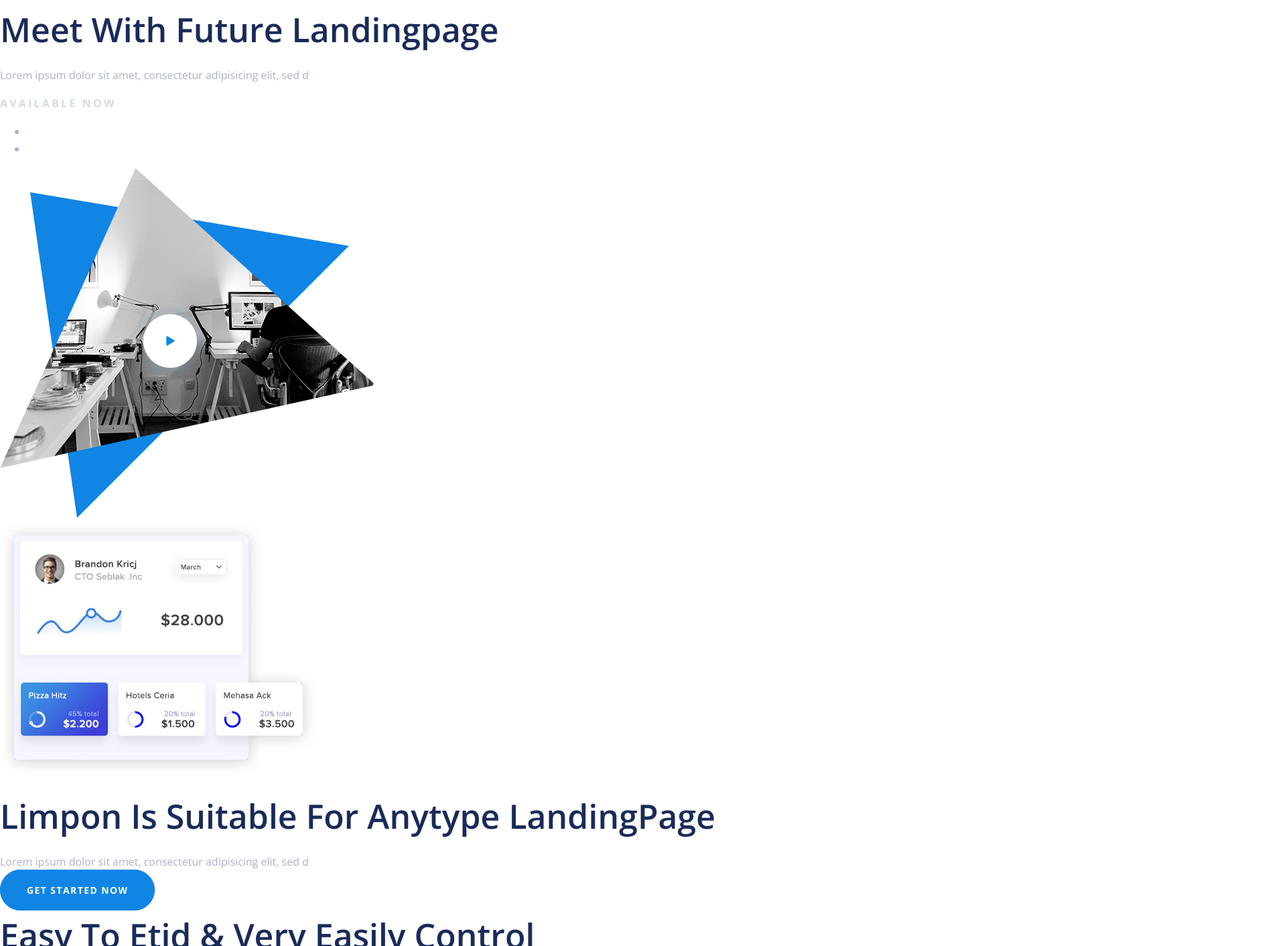
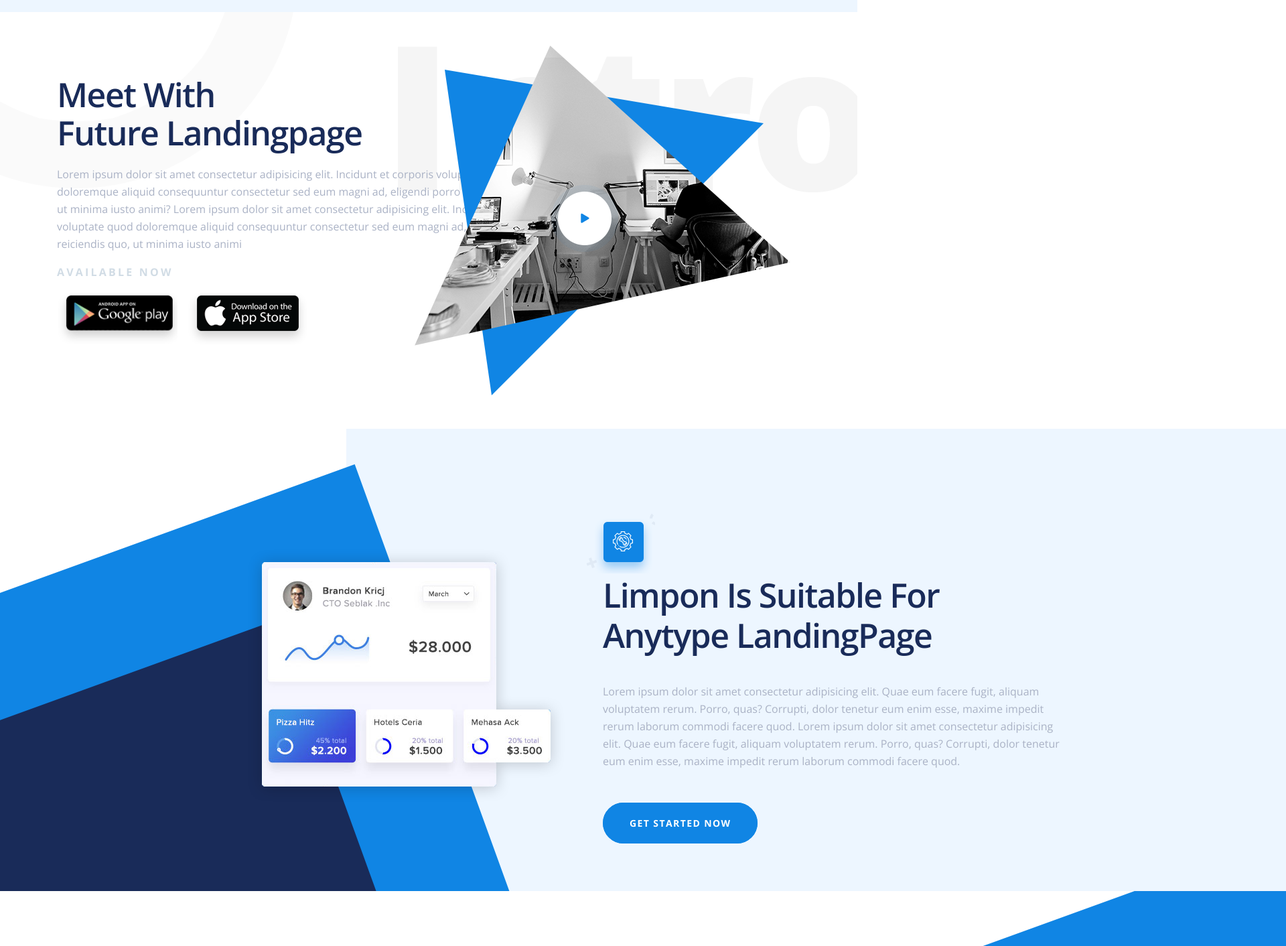
Before and after one commit to MaximMerenyaev/Limpon, a plain HTML site: page index.html in a window 1280 px wide. Shown: the part 4520-5932 px from the top of the page at 67% size, 1920 px wide, since content can reach past the window. Drawn offline with nearby package versions, Linux system fonts and the light colour scheme.

Commit message:
add_17LR
add_17LR

```diff
--- a/css/style.css
+++ b/css/style.css
@@ -551,7 +551,7 @@ h1 {
 
 .page-stat {
     background-color: #edf6ff;
-    padding: 115px 0px 95px 0px;
+    padding: 85px 0px 95px 0px;
 }
 
 .page-screen {
@@ -942,7 +942,7 @@ h1 {
 .page-software {
     padding: 117px 0 219px 0;
     display: block;
-    background-image: url(/img/Grab_your_software_section/BG_grab.png);
+    background-image: url(../img/Grab_your_software_section/BG_grab.png);
     background-repeat: no-repeat;
     /* background-size: cover; */
 
@@ -956,7 +956,7 @@ h1 {
 
 .bg-im {
     display: block;
-    background-image: url(/img/Grab_your_software_section/imageblur_grab_you.png);
+    background-image: url(../img/Grab_your_software_section/imageblur_grab_you.png);
     width: 931px;
     height: 860px;
     right: 940px;
@@ -996,7 +996,7 @@ h1 {
 
 .page-clients {
     display: block;
-    background-image: url(/img/Clients/image2vector.svg);
+    background-image: url(../img/Clients/image2vector.svg);
     background-repeat: no-repeat;
     background-size: 97%;
     padding-top: 150px;
@@ -1041,7 +1041,7 @@ h1 {
 .ava {
     display: block;
     position: absolute;
-    background-image: url(/img/Clients/avatar.png);
+    background-image: url(../img/Clients/avatar.png);
     background-size: cover;
     width: 54px;
     height: 71px;
@@ -1054,3 +1054,151 @@ h1 {
     left: 75px;
     top: 10px;
 }
+
+.page-app {
+    background-image: url(../img/Video/BGVideo.png);
+    background-repeat: no-repeat;
+    /* background-size: cover; */
+    position: relative;
+    padding-bottom: 125px;
+}
+
+.videoim {
+    display: block;
+    position: absolute;
+    top: 50px;
+    right: 100px;
+}
+
+.meet-text {
+    /* width: 300px; */
+    padding-top: 75px;
+    position: relative;
+    padding-right: 350px;
+}
+
+.title-h3 {
+    font-size: 50px;
+    font-weight: 600;
+    color: #192b59;
+    line-height: 15px;
+    letter-spacing: -1.5px;
+}
+
+.link-google {
+    background-image: url(../img/Video/GooglePlay_button.png);
+    display: block;
+    width: 180px;
+    height: 80px;
+    background-size: cover;
+    /* margin: 0px auto; */
+}
+
+.link-appstore {
+    background-image: url(../img/Video/AppStore_button.png);
+    display: block;
+    width: 180px;
+    height: 80px;
+    background-size: cover;
+    margin-left: 15px;
+    /* margin: 0px auto; */
+}
+
+.navv {
+    font-size: 12px;
+    font-weight: 700;
+    color: #8492b7;
+    text-transform: uppercase;
+    letter-spacing: 0.2em;
+    margin: 0px;
+    padding: 0px;
+    list-style-type: none;
+    display: flex;
+}
+
+.page-suitable_for_anytype {
+    background-image: url(../img/Features_limpon_is/FeaturesBG.png);
+    background-repeat: no-repeat;
+    /* background-size: cover; */
+    position: relative;
+    width: 1920px;
+    height: 690px;
+}
+
+.icon-feat {
+    display: block;
+    background-image: url(../img/Grab_your_software_section/icon_grab.png);
+    background-repeat: no-repeat;
+    width: 103px;
+    height: 92px;
+    /* background-position: -30px 0; */
+    position: relative;
+    margin-left: 875px;
+    bottom: 260px;
+}
+
+.feat-text {
+    max-width: 700px;
+    margin-left: 900px;
+    bottom: 300px;
+    position: relative;
+}
+
+.img-br {
+    position: relative;
+    left: 370px;
+    top: 180px;
+}
+
+.btn-feat {
+    max-width: 800px;
+    margin-left: 900px;
+    bottom: 250px;
+    position: relative;
+}
+
+.page-easy_to_edit {
+    background-image: url(../img/Features2_Easy_to_edit/Features2BG.png);
+    background-repeat: no-repeat;
+    position: relative;
+    width: 1920px;
+    height: 691px;
+}
+
+.icon_easy {
+    display: block;
+    background-image: url(../img/Grab_your_software_section/icon_grab.png);
+    background-repeat: no-repeat;
+    width: 103px;
+    height: 92px;
+    position: relative;
+    margin-left: 387px;
+    top: 120px
+}
+
+.easy-text {
+    top: 92px;
+    max-width: 645px;
+    margin-left: 407px;
+    position: relative;
+}
+
+.easy-text .title-h2 {
+    max-width: 425px;
+}
+
+.img-easy {
+    position: relative;
+    left: 1050px;
+    bottom: 325px;
+}
+
+.btn-easy {
+    top: 119px;
+    margin-left: 410px;
+    position: relative;
+}
+
+.page-stat .title-h2 {
+    padding-bottom: 58px;
+}
--- a/index.html
+++ b/index.html
@@ -181,48 +181,64 @@
     </div>
 
     <div class="page-app">
-        <div>
-            <div>
-                <h2>Meet With Future Landingpage</h2>
-                <p>Lorem ipsum dolor sit amet, consectetur adipisicing elit, sed d</p>
+        <div class="wrap">
+            <div class="meet-text">
+                <h2 class="title-h3">Meet With</h2>
+                <h2 class="title-h3">Future Landingpage</h2>
+                <p>Lorem ipsum dolor sit amet consectetur adipisicing elit. Incidunt et corporis voluptate quod
+                    doloremque aliquid consequuntur consectetur sed eum magni ad, eligendi porro quia reiciendis quo, ut
+                    minima iusto animi? Lorem ipsum dolor sit amet consectetur adipisicing elit. Incidunt et corporis
+                    voluptate quod
+                    doloremque aliquid consequuntur consectetur sed eum magni ad, eligendi porro quia reiciendis quo, ut
+                    minima iusto animi</p>
                 <p class="available">Available Now</p>
-                <ul>
-                    <li>
-                        <a href="" target="_blank"></a>
+                <ul class="navv">
+                    <li class="links">
+                        <a href="" target="_blank" class="link-google"></a>
                     </li>
-                    <li>
-                        <a href="" target="_blank"></a>
+                    <li class="links">
+                        <a href="" target="_blank" class="link-appstore"></a>
                     </li>
                 </ul>
             </div>
-            <img src="img/Video/icon(video).png" alt="play">
+            <img src="img/Video/icon(video).png" alt="play" class="videoim wrap">
         </div>
     </div>
 
     <div class="page-suitable_for_anytype">
-        <img src="img/Features (limpon is...)/image for features.png" alt="">
-        <div></div>
-        <div>
-            <h2>Limpon Is Suitable For Anytype LandingPage</h2>
-            <p>Lorem ipsum dolor sit amet, consectetur adipisicing elit, sed d</p>
-            <div>
-                <a href="" class="btn-primary">get started now</a>
-            </div>
+        <div class="img-br"><img src="img\Features_limpon_is\image for features.png" alt=""></div>
+        <div class="icon-feat"></div>
+        <div class="feat-text">
+            <h2 class="title-h2">Limpon Is Suitable For Anytype LandingPage</h2>
+            <p>Lorem ipsum dolor sit amet consectetur adipisicing elit. Quae eum facere fugit, aliquam voluptatem
+                rerum. Porro, quas? Corrupti, dolor tenetur eum enim esse, maxime impedit rerum laborum commodi
+                facere quod.
+                Lorem ipsum dolor sit amet consectetur adipisicing elit. Quae eum facere fugit, aliquam voluptatem
+                rerum. Porro, quas? Corrupti, dolor tenetur eum enim esse, maxime impedit rerum laborum commodi
+                facere quod.</p>
         </div>
+        <a href="" class="btn-primary btn-feat">get started now</a>
     </div>
 
     <div class="page-easy_to_edit">
-        <div></div>
+        <div class="icon_easy"></div>
         <div>
-            <h2>Easy To Etid & Very Easily Control</h2>
-            <p>Lorem ipsum dolor sit amet, consectetur adipisicing elit, sed d</p>
-            <div>
+            <div class="easy-text">
+                <h2 class="title-h2">Easy To Etid & Very Easily Control</h2>
+                <p>Lorem ipsum dolor sit amet consectetur adipisicing elit. Quae eum facere fugit, aliquam voluptatem
+                    rerum. Porro, quas? Corrupti, dolor tenetur eum enim esse, maxime impedit rerum laborum commodi
+                    facere quod.
+                    Lorem ipsum dolor sit amet consectetur adipisicing elit. Quae eum facere fugit, aliquam voluptatem
+                    rerum. Porro, quas? Corrupti, dolor tenetur eum enim esse, maxime impedit rerum laborum commodi
+                    facere quod.</p>
+            </div>
+            <div class="btn-easy">
                 <a href="" class="btn-primary btn-learn">learn more</a>
             </div>
         </div>
-        <img src="img/Features2 (Easy to edit...)/Img(Samirasa).png" alt="">
+        <div class="img-easy"> <img src="img/Features2_Easy_to_edit/Img(Samirasa).png" alt=""></daiv>
+        </div>
     </div>
-
     <div class="page-screen">
         <div>
             <h2 class="title-h2"><span>screen preview</span>Screenshot With Details</h2>
@@ -345,7 +361,7 @@
     <div class="page-form">
         <div>
             <h2>Start Your Free Trail No Need Credit Card.</h2>
-            <form action="">
+            <form>
                 <input type="text" placeholder="Enter your name here">
                 <input type="email" placeholder="Enter your email here">
                 <textarea name="textMessage" placeholder="Enter your message here"></textarea>
```
Also changed, not shown: img/Features2_Easy_to_edit/Features2BG.png (added), img/Features2_Easy_to_edit/Img(Samirasa).png (added), img/Features2_Easy_to_edit/bg button (learn more).png (added), img/Features2_Easy_to_edit/icon(features).png (added), img/Features_limpon_is/FeaturesBG.png (added), img/Features_limpon_is/bg button (get started now).png (added), img/Features_limpon_is/icon(features).png (added), img/Features_limpon_is/image for features.png (added), img/Video/AppStore_button.png (added), img/Video/GooglePlay_button.png (added).
